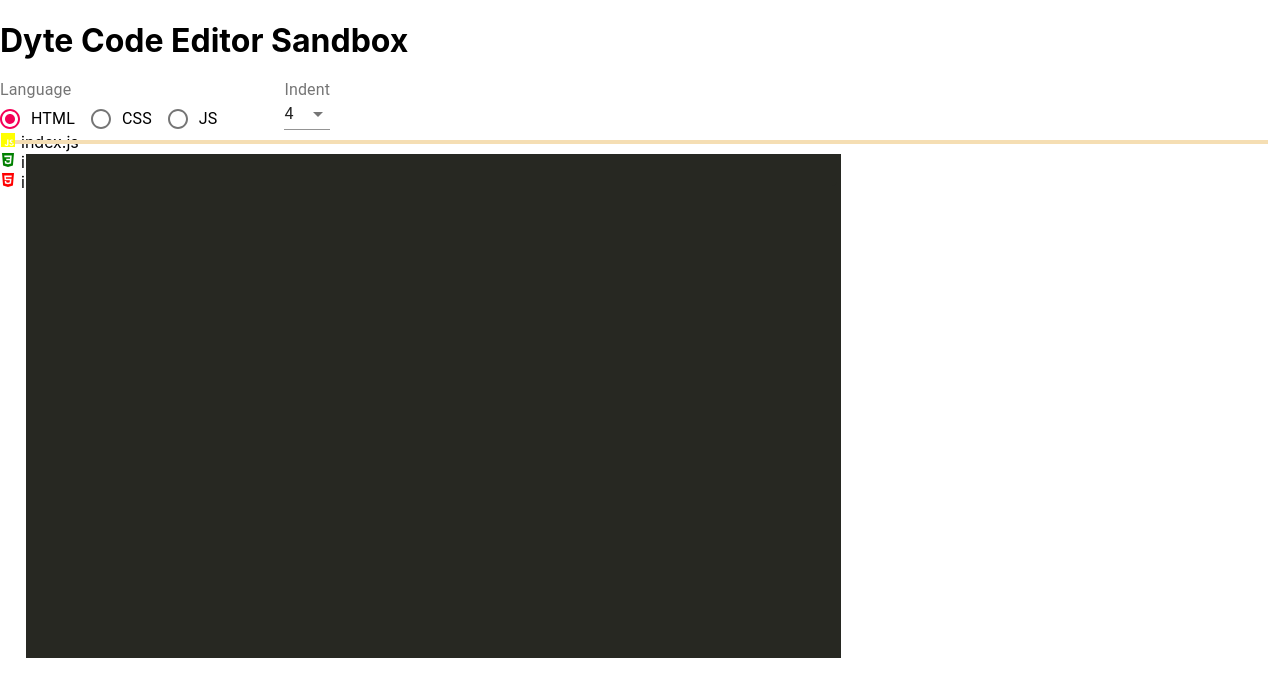
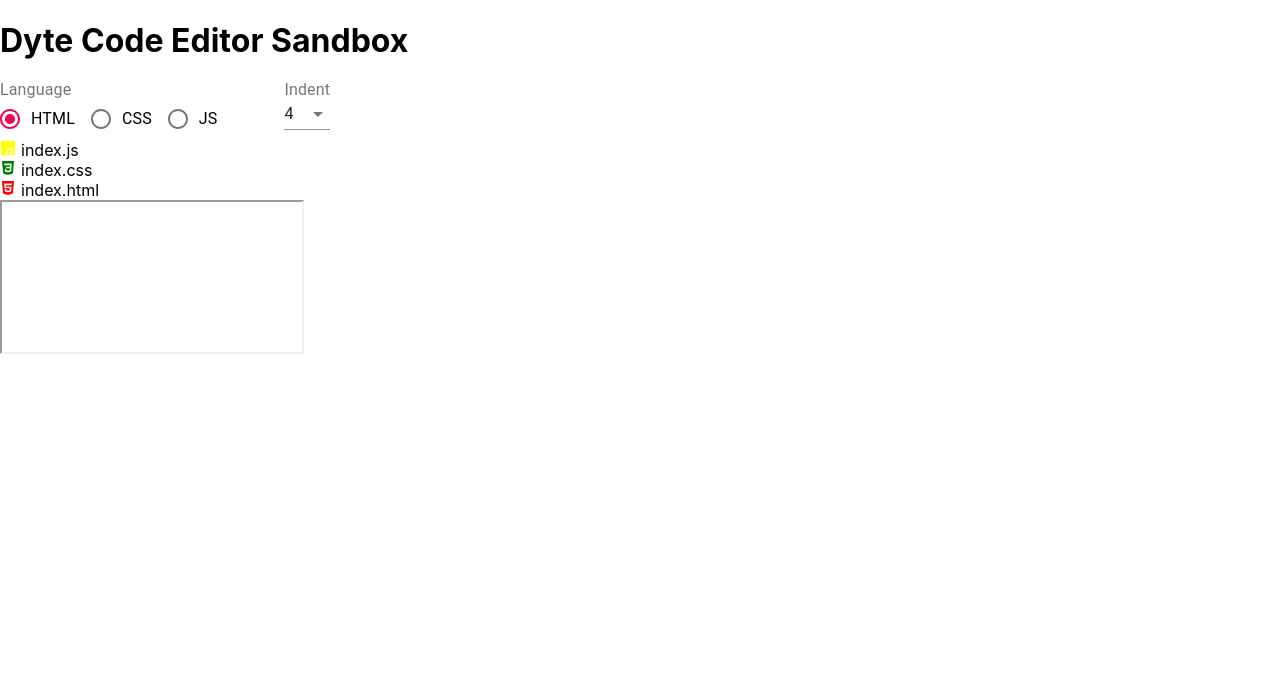
Before and after one commit to Ring-A-Bell/dyte-react, a React (Create React App) app: page / in a window 1280 px wide. Shown: the top 696 px of the page. Built offline with nearby package versions, Linux system fonts and the light colour scheme.

Commit message:
added live view

```diff
--- a/src/App.js
+++ b/src/App.js
@@ -1,6 +1,7 @@
 import { Container, FormControlLabel, Grid, RadioGroup, Radio, FormControl, FormLabel, InputLabel, Select, MenuItem, TextField } from '@material-ui/core';
 import React, { useEffect, useState } from 'react';
 import './App.css';
+import LiveView from './Components/LiveView';
 import Editor from './Editor';
 import FilePane from './FilePane';
 
@@ -75,8 +76,9 @@
         </Grid>
       </Grid>
 
-      {editorLang()}
+
       <FilePane setFile={setFile}/>
+      <LiveView htmlCode={htmlCode} jsCode={jsCode} cssCode={cssCode}/>
 
     </div>
   );
--- /dev/null
+++ b/src/Components/LiveView/index.jsx
@@ -0,0 +1,25 @@
+import React from 'react';
+import { useState } from 'react';
+import { useEffect } from 'react';
+
+export default function LiveView(props) {
+
+    const [renderCode, setRenderCode] = useState("");
+
+    useEffect(() => {
+        var code;
+
+        code = (props.htmlCode).substring(0,props.htmlCode.indexOf("<html>")+6);
+        code += "\n<script>\n" + props.jsCode + "\n</script>";
+        code += "\n<style>\n" + props.cssCode + "\n</style>\n";
+        code += props.htmlCode.substring(props.htmlCode.indexOf("<html>")+6);
+        setRenderCode(code);
+        console.log(code);
+    })
+
+    return (
+        <div>
+            <iframe srcDoc={renderCode} />
+        </div>
+    );
+}
--- /dev/null
+++ b/src/Components/LiveView/style.css
@@ -0,0 +1,3 @@
+iframe {
+    z-index: 3;
+}
```
